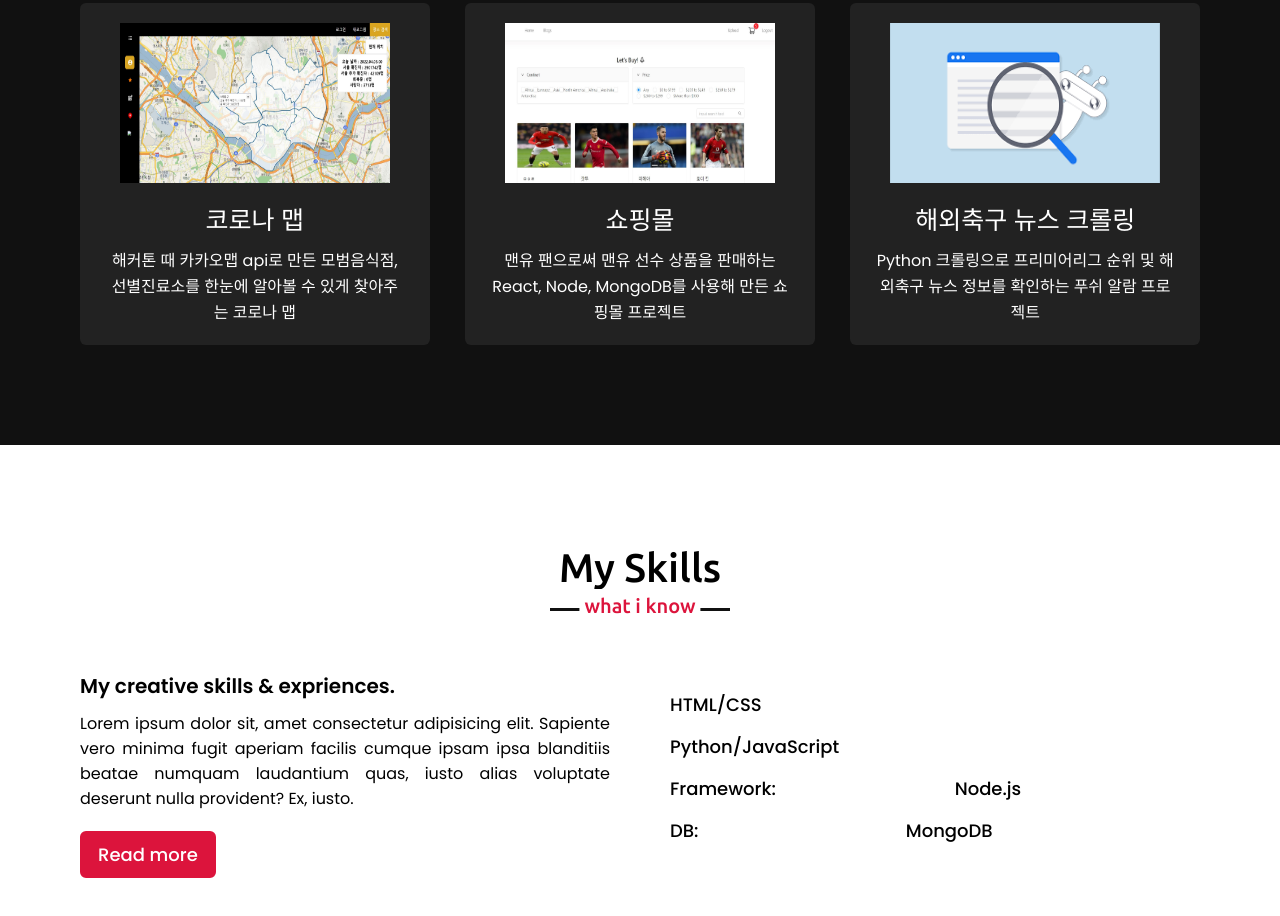
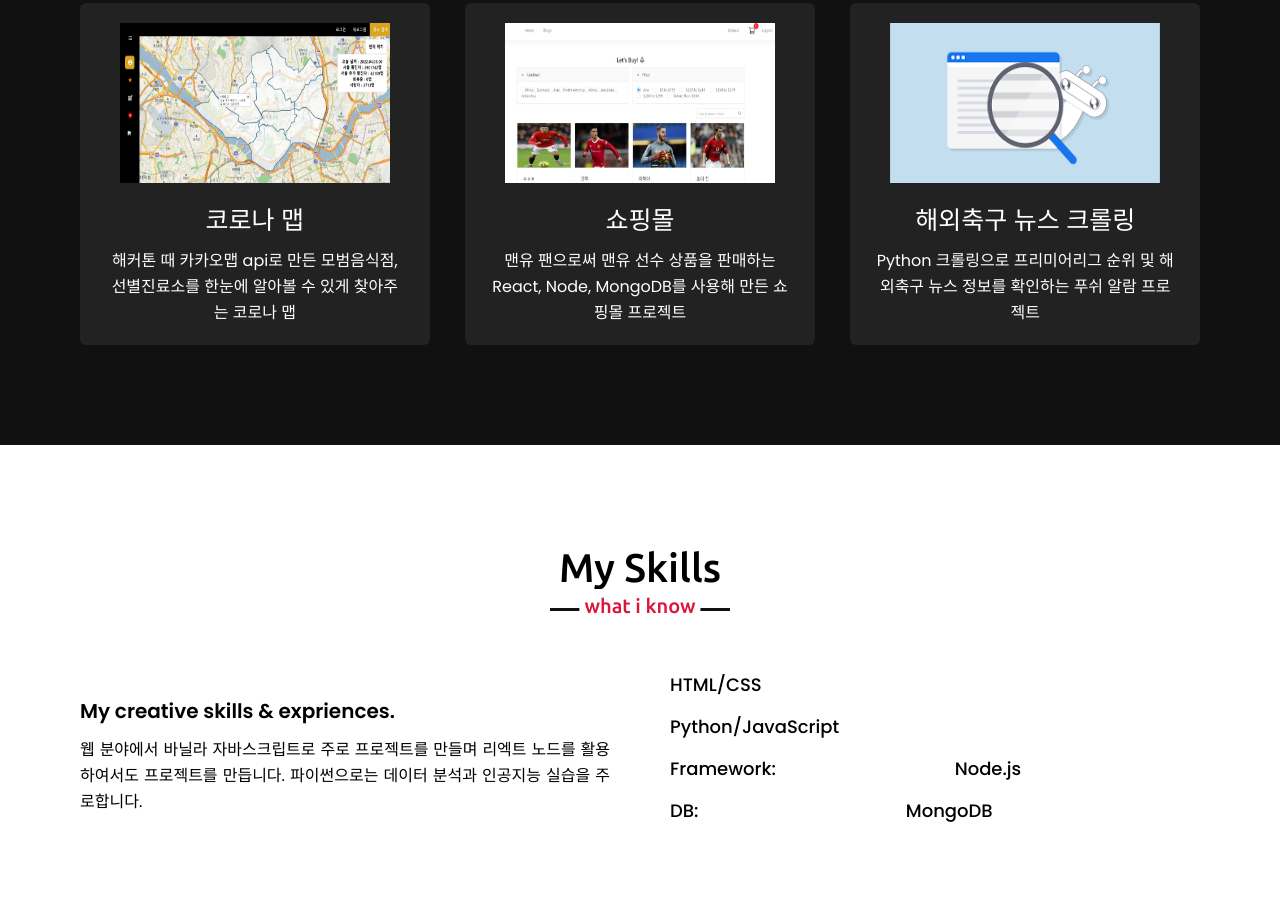
Before and after one commit to Justion1234/Justin_Portfolio, a plain HTML site: page index.html in a window 1280 px wide. Shown: the part 1756-2672 px from the top of the page. Drawn offline with nearby package versions, Linux system fonts and the light colour scheme.

Commit message:
change my skill part description

```diff
--- a/index.html
+++ b/index.html
@@ -114,9 +114,10 @@
                 <div class="column left">
                     <div class="text">My creative skills & expriences.</div>
                     <p>
-                        Lorem ipsum dolor sit, amet consectetur adipisicing elit. Sapiente vero minima fugit aperiam facilis cumque ipsam ipsa blanditiis beatae numquam laudantium quas, iusto alias voluptate deserunt nulla provident? Ex, iusto.
+                        웹 분야에서 바닐라 자바스크립트로 주로 프로젝트를 만들며 리엑트 노드를 활용하여서도 프로젝트를 만듭니다. 파이썬으로는
+                        데이터 분석과 인공지능 실습을 주로합니다.
                     </p>
-                    <a href="#">Read more</a>
+                    <!-- <a href="#">Read more</a> -->
                 </div>
 
                 <div class="column right">
@@ -164,7 +165,7 @@
             <div class="contact-content">
                 <div class="column left">
                     <div class="text">Get in Touch</div>
-                    <p>Lorem, ipsum dolor sit amet consectetur adipisicing elit. Itaque deleniti dolorum porro rerum quos adipisci vitae! Quidem a hic dolorem quibusdam exercitationem deleniti et harum. Qui ab totam tempore blanditiis?</p>
+                    <p></p>
                     <div class="icons">
                         <div class="row">
                             <i class="fas fa-user"></i>
@@ -176,7 +177,8 @@
 
                         <div class="row">
                             <i class="fas fa-map-marker-alt"></i>
-                            <div class="info">
+
+                             <div class="info">
                                 <div class="head">Addres</div>
                                 <div class="sub-title">Korea, Seoul</div>
                             </div>
```
